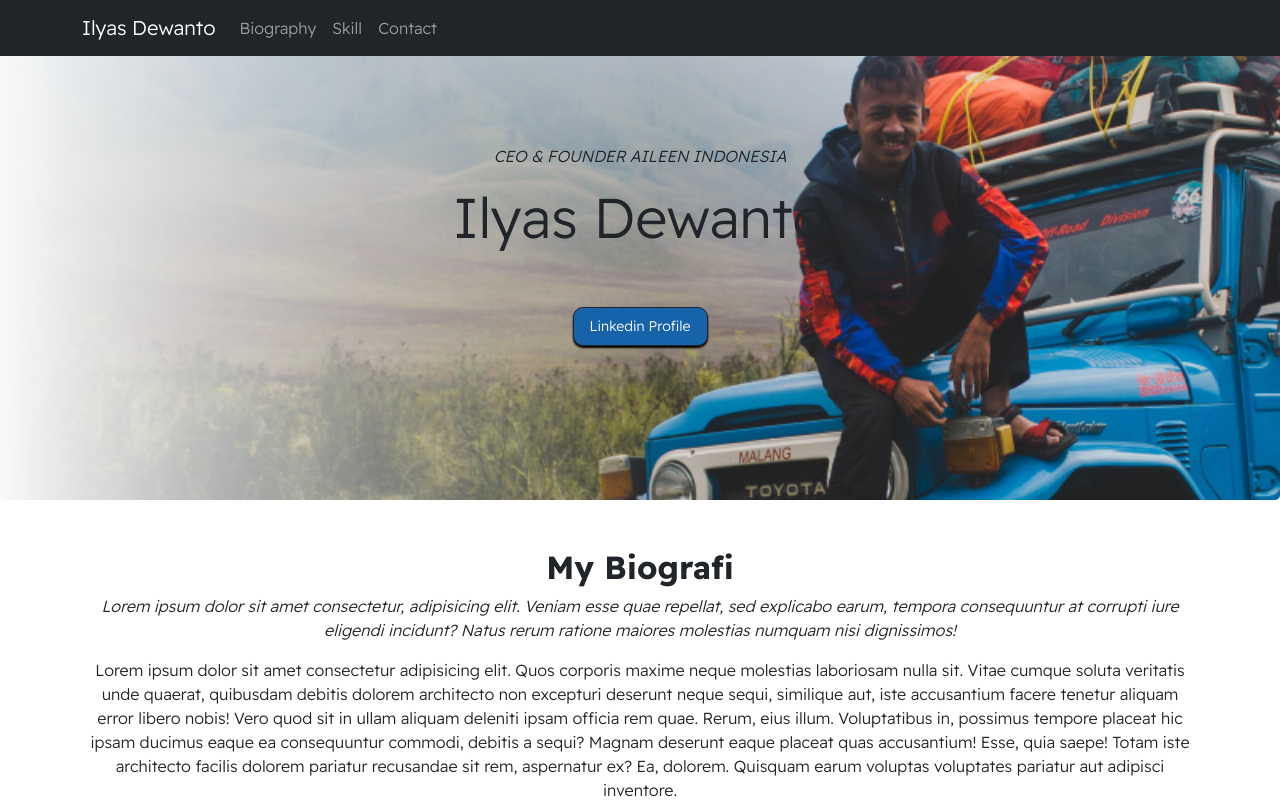
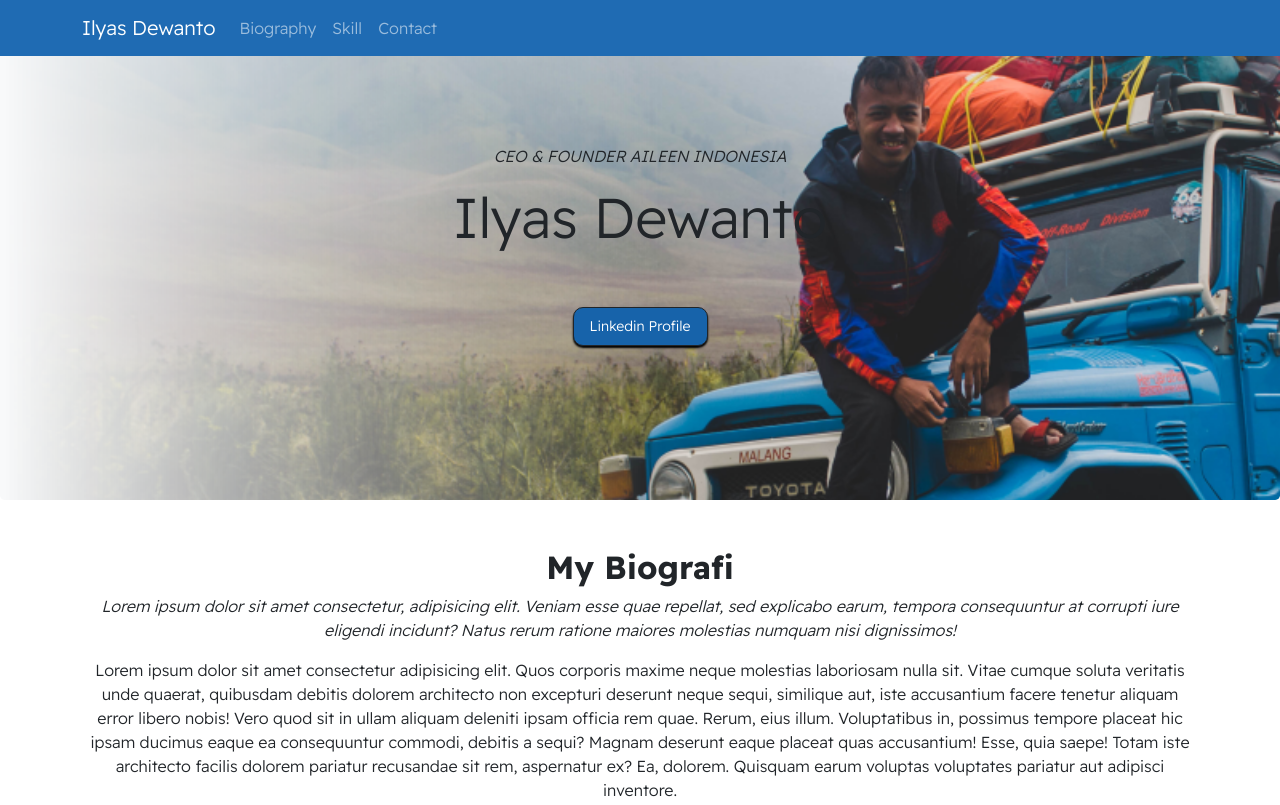
Before and after one commit to SayYass/Biography, a plain HTML site: page index.html in a window 1280 px wide. Shown: the top 805 px of the page. Drawn offline with nearby package versions, Linux system fonts and the light colour scheme.

Commit message:
Change Color on navbar

```diff
--- a/index.html
+++ b/index.html
@@ -15,7 +15,7 @@
     <link rel="stylesheet" href="style.css">
   </head>
   <body>
-    <nav class="navbar navbar-expand-lg navbar-dark bg-dark">
+    <nav class="navbar navbar-expand-lg navbar-dark ">
         <div class="container">
           <a class="navbar-brand" href="#">Ilyas Dewanto</a>
           <button class="navbar-toggler" type="button" data-bs-toggle="collapse" data-bs-target="#navbarNavAltMarkup" aria-controls="navbarNavAltMarkup" aria-expanded="false" aria-label="Toggle navigation">
--- a/style.css
+++ b/style.css
@@ -28,3 +28,6 @@ margin-bottom: 0;
     left: 0;
     right: 0;
 }
+.navbar{
+    background-color:rgb(31, 107, 179) ;
+}
```
